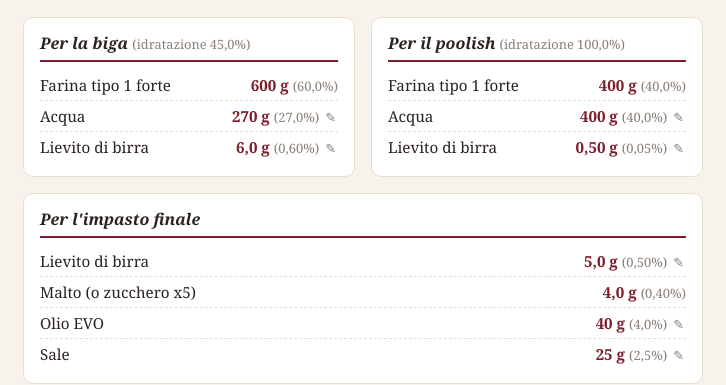
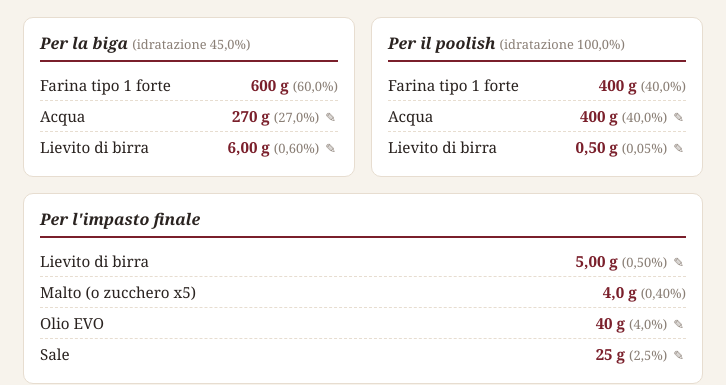
Before and after one commit to liberatomazzotta/calcolatore-impasti, a plain HTML site: page index.html in a window 1280 px wide. Shown: the part 1101-1486 px from the top of the page, 277-1003 px from the left. Drawn offline with Linux system fonts and the light colour scheme.

Commit message:
Lievito sempre mostrato con due decimali (grammi)
Co-Authored-By: Claude Sonnet 5.5 <noreply@anthropic.com>
Claude-Session: https://claude.ai/code/session_018VdArNAZkPY6RF5RvVKDaJ

```diff
--- a/index.html
+++ b/index.html
@@ -1606,7 +1606,7 @@ function render(key) {
         continue;
       }
 
-      li.innerHTML = `<span>${name}</span><span class="val${modified ? ' modified' : ''}">${fmt(val)} g <span class="pct">(${fmtPct(pct)}%)</span>${editable ? `<button type="button" class="edit-pct-btn" data-g="${gName}" data-n="${name}" title="Modifica percentuale">✎</button>` : ''}</span>`;
+      li.innerHTML = `<span>${name}</span><span class="val${modified ? ' modified' : ''}">${/lievito/i.test(name) ? val.toFixed(2).replace('.', ',') : fmt(val)} g <span class="pct">(${fmtPct(pct)}%)</span>${editable ? `<button type="button" class="edit-pct-btn" data-g="${gName}" data-n="${name}" title="Modifica percentuale">✎</button>` : ''}</span>`;
       ul.appendChild(li);
     }
     div.innerHTML = `<h2>${gName}${groupHydrationLabel(result[gName])}</h2>`;
```
